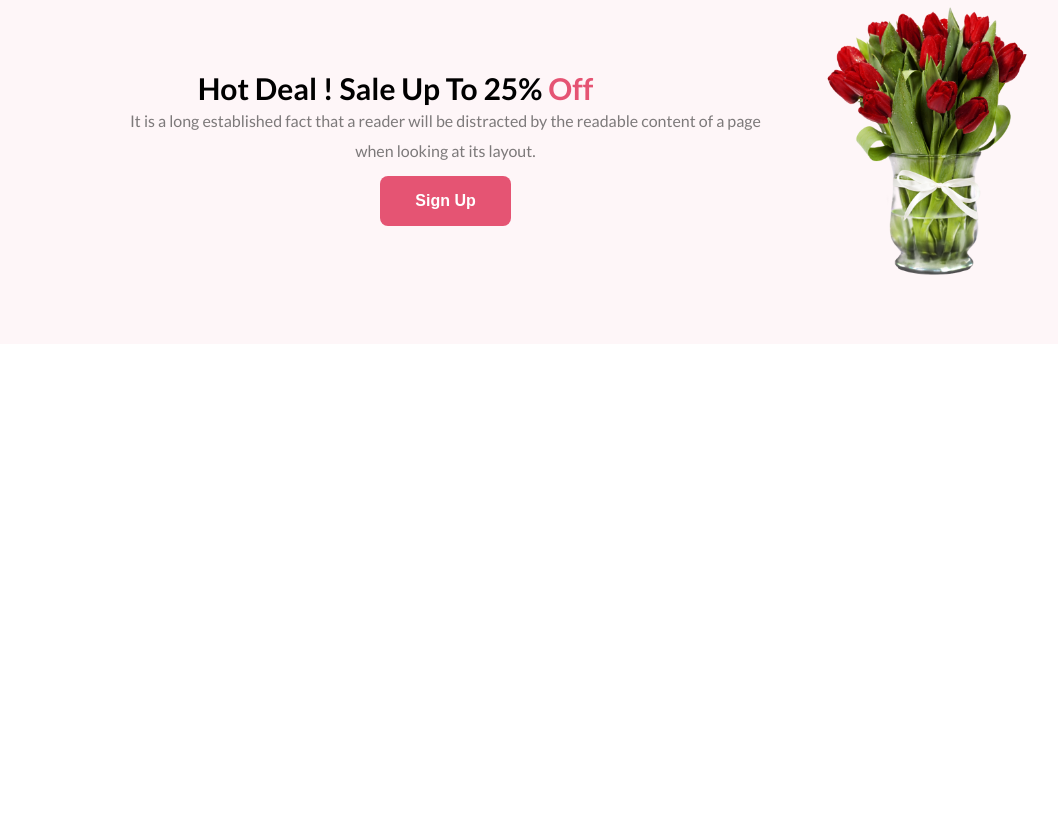
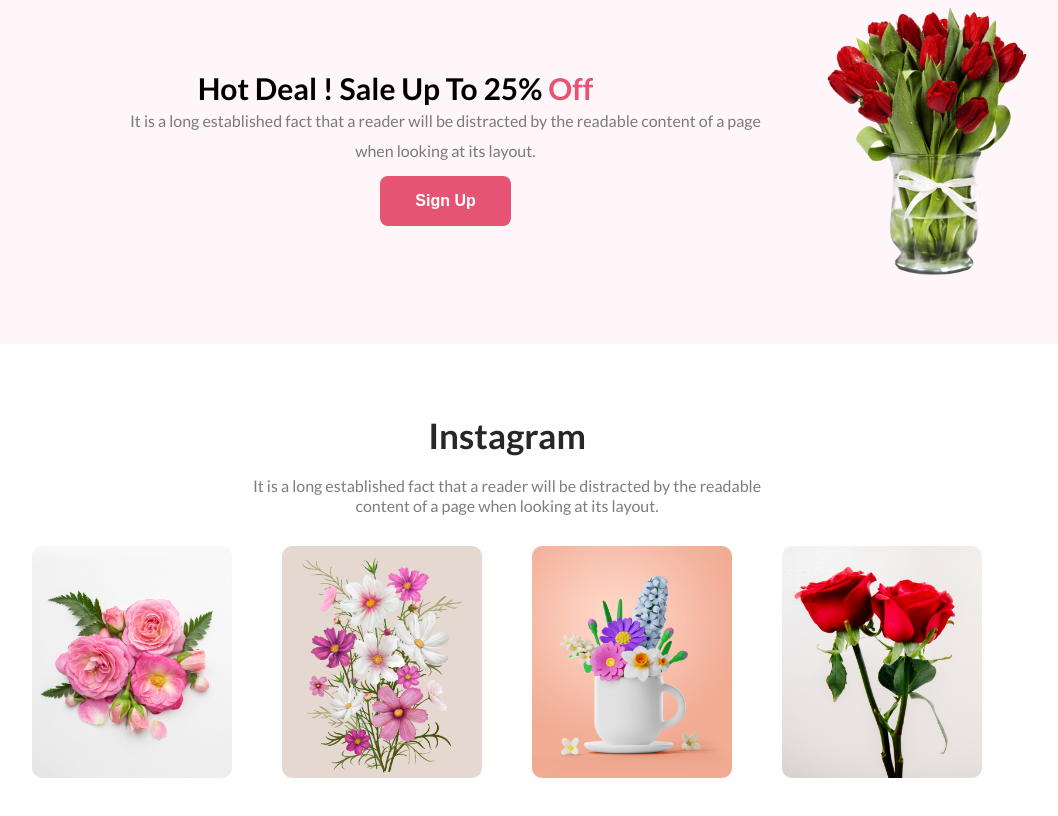
Before and after one commit to Aaban-Nayeem/flower-shop-assignment, a plain HTML site: page index.html in a window 1280 px wide. Shown: the part 2060-2876 px from the top of the page, without its empty margins (133-1191 px from the left). Before the commit the page ends 2404 px from the top, so only its background shows below. Drawn offline with Linux system fonts and the light colour scheme.

Commit message:
added insta-section done

```diff
--- a/index.html
+++ b/index.html
@@ -92,6 +92,17 @@
         <img src="./Flower Asset/pngwing 8.png" alt="" class="hot-deal-img" >
       </div>
      </section>
+<section class="instagram">
+  <h3 class="insta-title">Instagram</h3>
+  <p class="insta-description">It is a long established fact that a reader will be distracted by the readable <br> content of a page when looking at its layout.</p>
+  <div class="insta-gallary">
+    <img class="gallary-img" src="./Flower Asset/Flower 01.png " alt="">
+    <img class="gallary-img"  src="./Flower Asset/Rectangle 4.png " alt="">
+    <img class="gallary-img"  src="./Flower Asset/Rectangle 5.png" alt="">
+    <img class="gallary-img"  src="./Flower Asset/Rectangle 6.png" alt="">
+  </div>
+
+</section>
     </main>
     <footer></footer>
   </body>
--- a/style.css
+++ b/style.css
@@ -196,3 +196,35 @@
 .hot-deal-img {
   width: 80%;
 }
+
+.insta-title {
+  color: #272727;
+  font-size: 35px;
+  font-weight: 700;
+  text-align: center;
+  margin-top: 15px;
+}
+
+.insta-description {
+  color: rgba(39, 39, 39, 0.6);
+  font-size: 16px;
+  line-height: 20px;
+  text-align: center;
+  padding: 20px 0px 30px;
+}
+
+.instagram {
+  width: 1000px;
+  margin: 70px auto;
+}
+
+.insta-gallary {
+  display: flex;
+  justify-content: space-around;
+  text-align: center;
+}
+
+.gallary-img {
+  width: 200px;
+  border-radius: 10px;
+}
```
